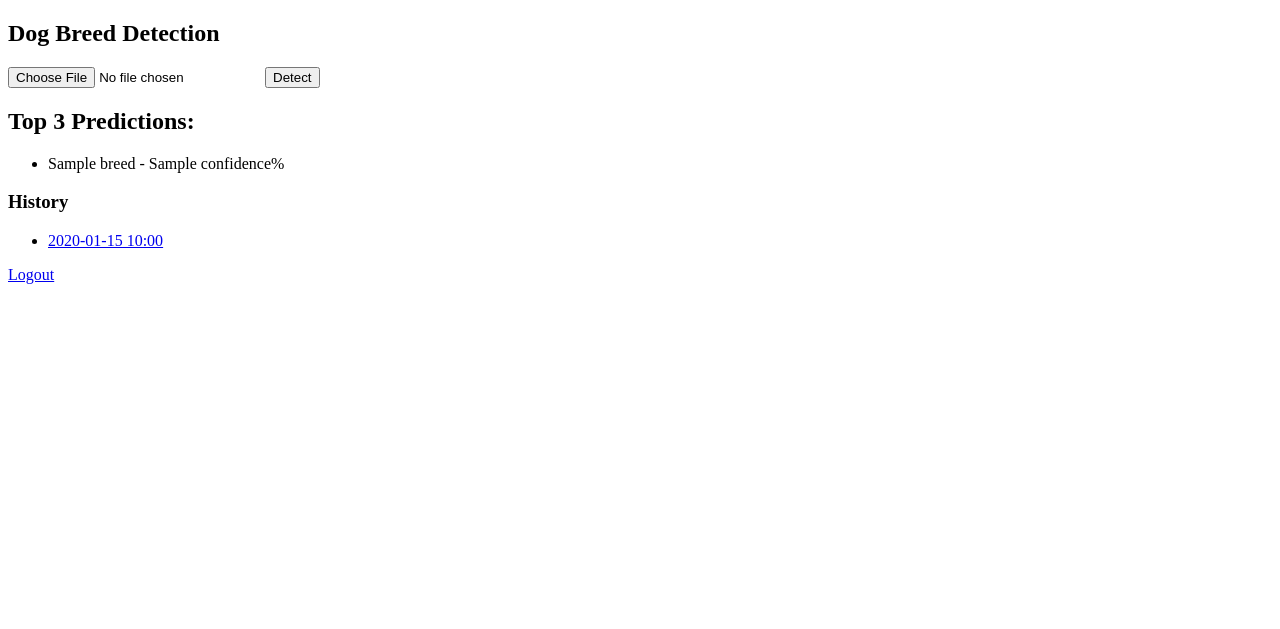
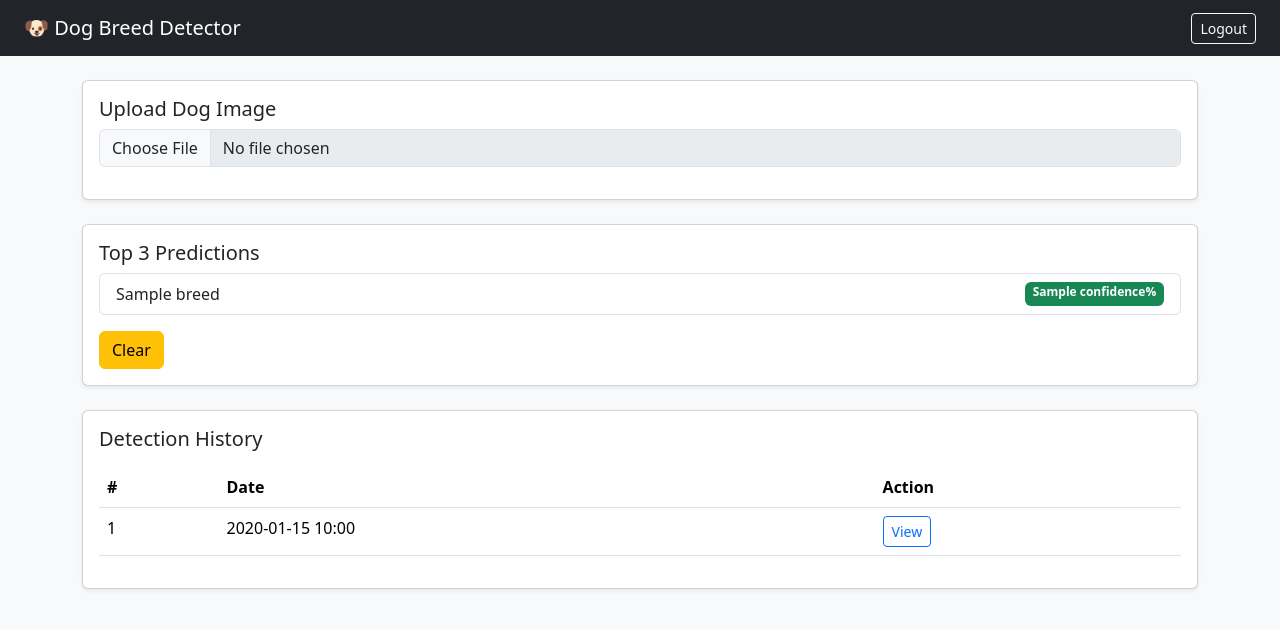
Before and after one commit to aroskaa/Dog-Breed-Guesser, a Flask app: template templates/dashboard.html in a window 1280 px wide. Shown: the top 629 px of the page. Run offline with Flask 3, Linux system fonts and the light colour scheme; the template is opened without the code that fills it: most values are stand-ins (such as "Sample title", 1, 10 or a date in 2020).

Commit message:
fix dashboard

```diff
--- a/app.py
+++ b/app.py
@@ -77,6 +77,25 @@ def compare_histograms(hist1, hist2):
     score = cv2.compareHist(hist1, hist2, cv2.HISTCMP_CORREL)
     return score
 
+
+def save_image_with_fallback(file):
+    filename = file.filename
+
+    # ====== PATH LOCAL ======
+    local_path = os.path.join(app.config["UPLOAD_FOLDER"], filename)
+
+    try:
+        # ====== SIMULASI FIREBASE STORAGE ======
+        # (anggap ini Firebase Storage)
+        raise Exception("Firebase Storage unavailable")
+
+    except Exception as e:
+        # ====== FALLBACK KE LOCAL ======
+        file.save(local_path)
+        return {
+            "storage": "local",
+            "path": local_path
+        }
 # ======================
 # ROUTES
 # ======================
@@ -183,8 +202,10 @@ def dashboard():
     # =========================
     if request.method == "POST":
         file = request.files["image"]
-        filepath = os.path.join(app.config["UPLOAD_FOLDER"], file.filename)
-        file.save(filepath)
+
+        save_result = save_image_with_fallback(file)
+        filepath = save_result["path"]
+        storage_type = save_result["storage"]
 
         img = image.load_img(filepath, target_size=(224, 224))
         img_array = image.img_to_array(img)
@@ -200,14 +221,13 @@ def dashboard():
         ]
 
         # SIMPAN KE FIRESTORE
-        db.collection("history").add(
-            {
-                "username": session["user"],
-                "image_path": filepath,
-                "predictions": predictions,
-                "created_at": datetime.now(),
-            }
-        )
+        db.collection("history").add({
+            "username": session["user"],
+            "image_path": filepath,
+            "storage_type": storage_type,
+            "predictions": predictions,
+            "created_at": datetime.now(),
+        })
 
     # =========================
     # STEP 4: AMBIL HISTORY USER
--- a/templates/dashboard.html
+++ b/templates/dashboard.html
@@ -1,37 +1,139 @@
 <!DOCTYPE html>
-<html>
-<body>
-<h2>Dog Breed Detection</h2>
+<html lang="en">
+<head>
+    <meta charset="UTF-8">
+    <title>Dog Breed Detection</title>
 
-<form method="POST" enctype="multipart/form-data">
-    <input type="file" name="image" accept="image/*" required>
-    <button type="submit">Detect</button>
+    <!-- Bootstrap 5 -->
+    <link href="https://cdn.jsdelivr.net/npm/bootstrap@5.3.2/dist/css/bootstrap.min.css" rel="stylesheet">
+</head>
+
+<body class="bg-light">
+
+<nav class="navbar navbar-dark bg-dark px-4">
+    <span class="navbar-brand">🐶 Dog Breed Detector</span>
+    <a href="/logout" class="btn btn-outline-light btn-sm">Logout</a>
+</nav>
+
+<div class="container mt-4">
+
+    <!-- UPLOAD CARD -->
+    <div class="card shadow-sm mb-4">
+        <div class="card-body">
+            <h5 class="card-title">Upload Dog Image</h5>
+
+            <form id="detectForm" method="POST" enctype="multipart/form-data">
+                <div class="mb-3">
+                    <input type="file"
+                        name="image"
+                        id="imageInput"
+                        class="form-control"
+                        accept="image/*"
+                        {% if predictions %}disabled{% endif %}
+                        onchange="previewImage(event)">
+
+                </div>
+
+                <!-- IMAGE PREVIEW -->
+                <div class="mb-3">
+                    <img id="preview"
+                         class="img-fluid rounded border"
+                         style="display:none; max-height:300px;">
+                </div>
+
+                {% if not predictions %}
+                    <button class="btn btn-primary">Detect</button>
+                {% endif %}
+
             </form>
+        </div>
+    </div>
 
+    <!-- PREDICTIONS -->
     {% if predictions %}
-    <h2>Top 3 Predictions:</h2>
-    <ul>
-        {% for prediction in predictions %}
-            <li>
-                {{ prediction.breed }} - {{ prediction.confidence }}%
+    <div class="card shadow-sm mb-4">
+        <div class="card-body">
+            <h5 class="card-title">Top 3 Predictions</h5>
+
+            <ul class="list-group">
+                {% for p in predictions %}
+                <li class="list-group-item d-flex justify-content-between">
+                    {{ p.breed }}
+                    <span class="badge bg-success">{{ p.confidence }}%</span>
                 </li>
                 {% endfor %}
             </ul>
+
+            {% if predictions %}
+                <div class="mt-3 text-start">
+
+                    {% if history|length == 0 %}
+                        <!-- VIEW HISTORY MODE -->
+                        <a href="/dashboard" class="btn btn-secondary">
+                            ⬅ Back
+                        </a>
+                    {% else %}
+                        <!-- AFTER DETECT -->
+                        <button class="btn btn-warning" onclick="clearForm()">
+                            Clear
+                        </button>
                     {% endif %}
 
-{% if history %}
-<h3>History</h3>
-<ul>
-{% for h in history %}
-  <li>
-    <a href="/history/{{ h.id }}">
-      {{ h.created_at.strftime("%Y-%m-%d %H:%M") }}
-    </a>
-  </li>
-{% endfor %}
-</ul>
+                </div>
             {% endif %}
 
-<a href="/logout">Logout</a>
+        </div>
+    </div>
+    {% endif %}
+
+    <!-- HISTORY -->
+    {% if history %}
+    <div class="card shadow-sm">
+        <div class="card-body">
+            <h5 class="card-title">Detection History</h5>
+
+            <table class="table table-hover mt-3">
+                <thead>
+                    <tr>
+                        <th>#</th>
+                        <th>Date</th>
+                        <th>Action</th>
+                    </tr>
+                </thead>
+                <tbody>
+                    {% for h in history %}
+                    <tr>
+                        <td>{{ loop.index }}</td>
+                        <td>{{ h.created_at.strftime("%Y-%m-%d %H:%M") }}</td>
+                        <td>
+                            <a href="/history/{{ h.id }}" class="btn btn-outline-primary btn-sm">
+                                View
+                            </a>
+                        </td>
+                    </tr>
+                    {% endfor %}
+                </tbody>
+            </table>
+        </div>
+    </div>
+    {% endif %}
+
+</div>
+
+<!-- JS -->
+<script>
+function previewImage(event) {
+    const img = document.getElementById("preview");
+    img.src = URL.createObjectURL(event.target.files[0]);
+    img.style.display = "block";
+}
+
+function clearForm() {
+    document.getElementById("detectForm").reset();
+    document.getElementById("preview").style.display = "none";
+    window.location.href = "/dashboard";
+}
+</script>
+
 </body>
 </html>
```
Lines whose indentation alone changed are shown as unchanged.
